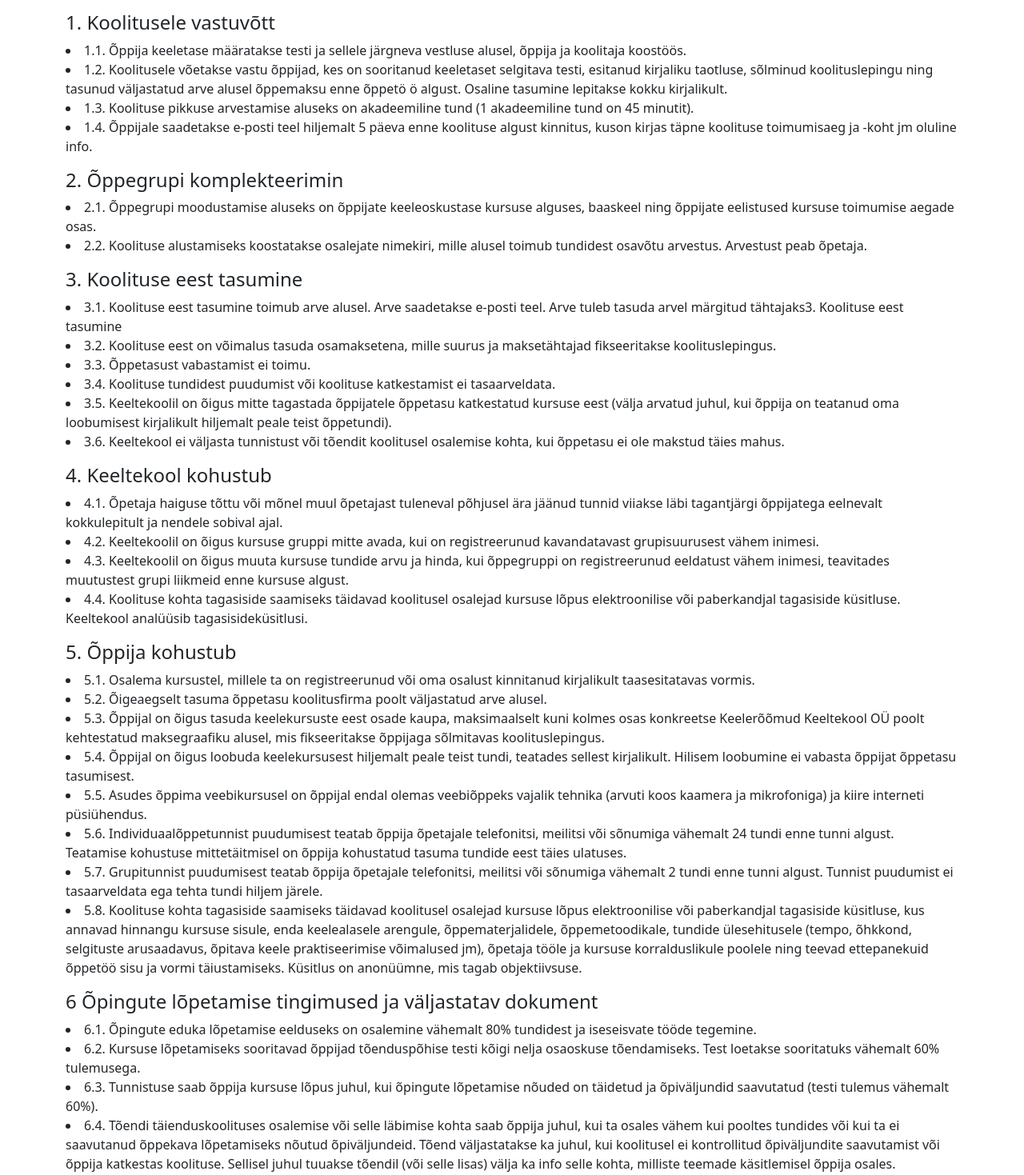
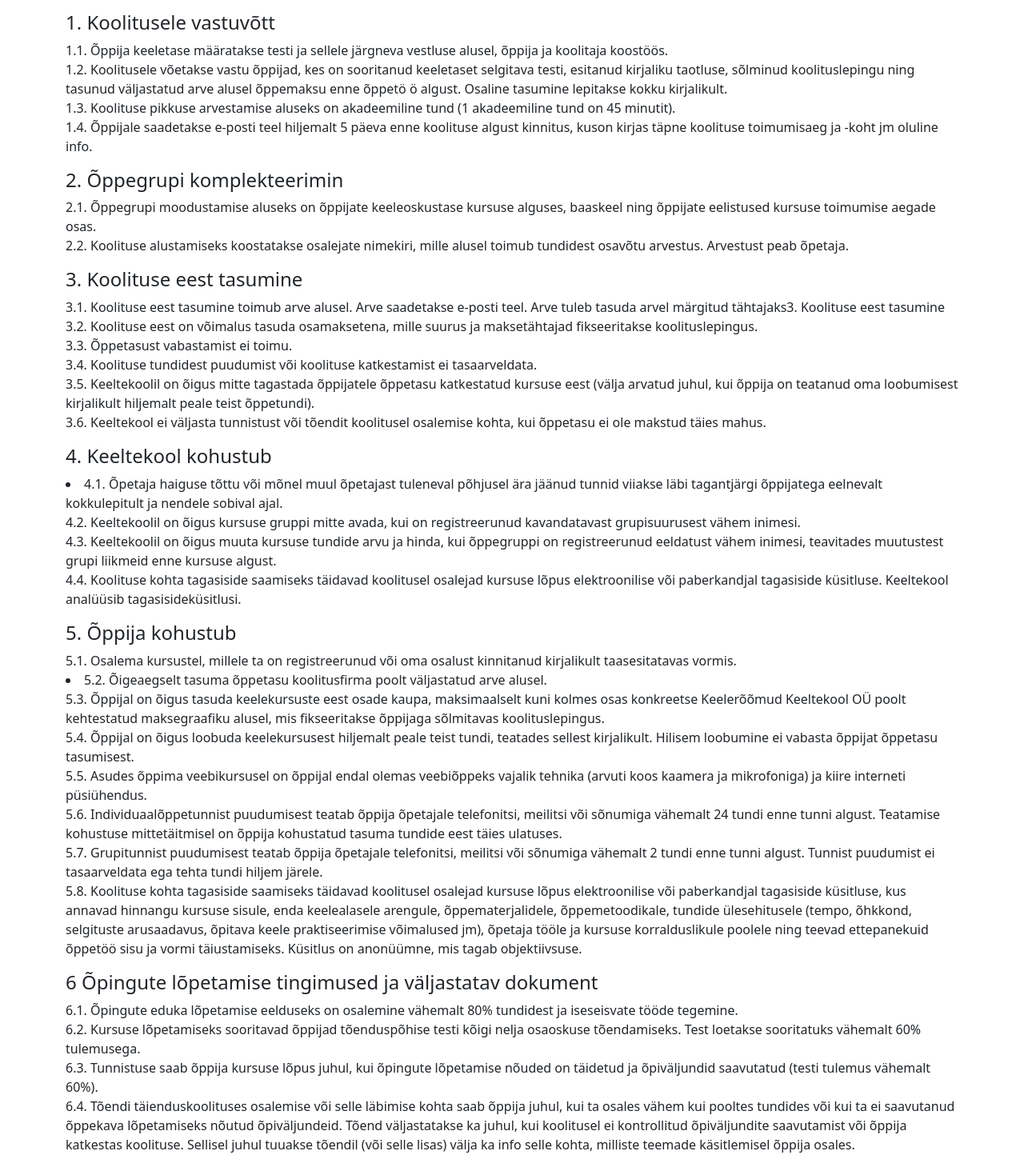
Before and after one commit to doyenify/mytutor, a React (Create React App) app: page /LearningEnv in a window 1280 px wide. Shown: the part 181-1650 px from the top of the page at 80% size. Built offline with nearby package versions, Linux system fonts and the light colour scheme.

Commit message:
downlaod change to est and rusd

```diff
--- a/src/components/Information/Curriculum.tsx
+++ b/src/components/Information/Curriculum.tsx
@@ -216,7 +216,7 @@ const Curriculum = () => {
         <div className='curri-header'>
       <div className="header-title mb-3"><h2>Eesti keele õppekava A1-tasemele</h2></div>
        <div className='download-btn'><a href="Eesti keele oppekava A1.docx" download="Eesti keele oppekava A1.docx">
-      <Button style={{backgroundColor:"#3F556B"}}>Selle dokumendi allalaadimine</Button>
+      <Button style={{backgroundColor:"#3F556B"}}>{t('Selle dokumendi allalaadimine')}</Button>
     </a>
     </div>
     </div>
--- a/src/components/Information/LearningEnv.tsx
+++ b/src/components/Information/LearningEnv.tsx
@@ -15,28 +15,28 @@ const LearningEnv = () => {
 
 <h4 className='mt-3'>{t('1. Koolitusele vastuvõtt')}</h4>
 
-  <li>
+<li className="listing-items">
   {t('1.1. Õppija keeletase määratakse testi ja sellele järgneva vestluse alusel, õppija ja koolitaja koostöös.')}
   </li>
-  <li>
+  <li className="listing-items">
   {t('1.2. Koolitusele võetakse vastu õppijad, kes on sooritanud keeletaset selgitava testi, esitanud kirjaliku taotluse, sõlminud koolituslepingu ning tasunud väljastatud arve alusel õppemaksu enne õppetö ö algust. Osaline tasumine lepitakse kokku kirjalikult.')}
   </li>
-  <li>
+  <li className="listing-items">
   {t('1.3. Koolituse pikkuse arvestamise aluseks on akadeemiline tund (1 akadeemiline tund on 45 minutit).')}
 
   </li>
-  <li>
+  <li className="listing-items">
   {t('1.4. Õppijale saadetakse e-posti teel hiljemalt 5 päeva enne koolituse algust kinnitus, kuson kirjas täpne koolituse toimumisaeg ja -koht jm oluline info.')}
   </li>
 
 
 <h4 className='mt-3'>{t('2. Õppegrupi komplekteerimin')}</h4>
 
-  <li>
+<li className="listing-items">
   {t('2.1. Õppegrupi moodustamise aluseks on õppijate keeleoskustase kursuse alguses, baaskeel ning õppijate eelistused kursuse toimumise aegade osas.')}
 
   </li>
-  <li>
+  <li className="listing-items">
   {t('2.2. Koolituse alustamiseks koostatakse osalejate nimekiri, mille alusel toimub tundidest osavõtu arvestus. Arvestust peab õpetaja.')}
 
   </li>
@@ -45,26 +45,26 @@ const LearningEnv = () => {
   <h4 className='mt-3'>{t('3. Koolituse eest tasumine')}</h4>
 
 
-  <li>
+  <li className="listing-items">
   {t('3.1. Koolituse eest tasumine toimub arve alusel. Arve saadetakse e-posti teel. Arve tuleb tasuda arvel märgitud tähtajaks3. Koolituse eest tasumine')}
 
   </li>
-  <li>
+  <li className="listing-items">
   {t('3.2. Koolituse eest on võimalus tasuda osamaksetena, mille suurus ja maksetähtajad fikseeritakse koolituslepingus.')}
   </li>
-  <li>
+  <li className="listing-items">
   {t('3.3. Õppetasust vabastamist ei toimu.')}
 
   </li>
-  <li>
+  <li className="listing-items">
   {t('3.4. Koolituse tundidest puudumist või koolituse katkestamist ei tasaarveldata.')}
 
   </li>
-  <li>
+  <li className="listing-items">
   {t('3.5. Keeltekoolil on õigus mitte tagastada õppijatele õppetasu katkestatud kursuse eest (välja arvatud juhul, kui õppija on teatanud oma loobumisest kirjalikult hiljemalt peale teist õppetundi).')}
 
   </li>
-  <li>
+  <li className="listing-items">
   {t('3.6. Keeltekool ei väljasta tunnistust või tõendit koolitusel osalemise kohta, kui õppetasu ei ole makstud täies mahus.')}
 
   </li>
@@ -74,21 +74,21 @@ const LearningEnv = () => {
   {t('4.1. Õpetaja haiguse tõttu või mõnel muul õpetajast tuleneval põhjusel ära jäänud tunnid viiakse läbi tagantjärgi õppijatega eelnevalt kokkulepitult ja nendele sobival ajal.')}
 
   </li>
-  <li>
+  <li className="listing-items">
   {t('4.2. Keeltekoolil on õigus kursuse gruppi mitte avada, kui on registreerunud kavandatavast grupisuurusest vähem inimesi.')}
 
   </li>
-  <li>
+  <li className="listing-items">
   {t('4.3. Keeltekoolil on õigus muuta kursuse tundide arvu ja hinda, kui õppegruppi on registreerunud eeldatust vähem inimesi, teavitades muutustest grupi liikmeid enne kursuse algust.')}
 
   </li>
-  <li>
+  <li className="listing-items">
   {t('4.4. Koolituse kohta tagasiside saamiseks täidavad koolitusel osalejad kursuse lõpus elektroonilise või paberkandjal tagasiside küsitluse. Keeltekool analüüsib tagasisideküsitlusi.')}
 
   </li>
 
   <h4 className='mt-3'> {t('5. Õppija kohustub')}</h4>
-  <li>
+  <li className="listing-items">
   {t('5.1. Osalema kursustel, millele ta on registreerunud või oma osalust kinnitanud kirjalikult taasesitatavas vormis.')}
 
   </li>
@@ -96,45 +96,45 @@ const LearningEnv = () => {
   {t('5.2. Õigeaegselt tasuma õppetasu koolitusfirma poolt väljastatud arve alusel.')}
 
   </li>
-  <li>
+  <li className="listing-items">
   {t('5.3. Õppijal on õigus tasuda keelekursuste eest osade kaupa, maksimaalselt kuni kolmes osas konkreetse Keelerõõmud Keeltekool OÜ poolt kehtestatud maksegraafiku alusel, mis fikseeritakse õppijaga sõlmitavas koolituslepingus.')}
 
   </li>
-  <li>
+  <li className="listing-items">
   {t('5.4. Õppijal on õigus loobuda keelekursusest hiljemalt  peale teist tundi, teatades sellest kirjalikult. Hilisem loobumine ei vabasta õppijat õppetasu tasumisest.')}
 
   </li>
-  <li>
+  <li className="listing-items">
   {t('5.5. Asudes õppima veebikursusel on õppijal endal olemas veebiõppeks vajalik tehnika (arvuti koos kaamera ja mikrofoniga) ja kiire interneti püsiühendus.')}
 
   </li>
-  <li>
+  <li className="listing-items">
   {t('5.6. Individuaalõppetunnist puudumisest teatab õppija õpetajale telefonitsi, meilitsi või sõnumiga vähemalt 24 tundi enne tunni algust. Teatamise kohustuse mittetäitmisel on õppija kohustatud tasuma tundide eest täies ulatuses.')}
 
   </li>
-  <li>
+  <li className="listing-items">
   {t('5.7. Grupitunnist puudumisest teatab õppija õpetajale telefonitsi, meilitsi või sõnumiga vähemalt 2 tundi enne tunni algust. Tunnist puudumist ei tasaarveldata ega tehta tundi hiljem järele.')}
 
   </li>
-  <li>
+  <li className="listing-items">
   {t('5.8. Koolituse kohta tagasiside saamiseks täidavad koolitusel osalejad kursuse lõpus elektroonilise või paberkandjal tagasiside küsitluse, kus annavad hinnangu kursuse sisule, enda keelealasele arengule, õppematerjalidele, õppemetoodikale, tundide ülesehitusele (tempo, õhkkond, selgituste arusaadavus, õpitava keele praktiseerimise võimalused jm), õpetaja tööle ja kursuse korralduslikule poolele ning teevad ettepanekuid õppetöö sisu ja vormi täiustamiseks. Küsitlus on anonüümne, mis tagab objektiivsuse.')}
 
   </li>
 
   <h4 className='mt-3'> {t('6 Õpingute lõpetamise tingimused ja väljastatav dokument')}</h4>
-        <li>
+  <li className="listing-items">
         {t('6.1. Õpingute eduka lõpetamise eelduseks on osalemine vähemalt 80% tundidest ja iseseisvate tööde tegemine.')}
 
         </li>
-        <li>
+        <li className="listing-items">
         {t('6.2. Kursuse lõpetamiseks sooritavad õppijad tõenduspõhise testi kõigi nelja osaoskuse tõendamiseks. Test loetakse sooritatuks vähemalt 60% tulemusega.')}
 
         </li>
-        <li>
+        <li className="listing-items">
         {t('6.3. Tunnistuse saab õppija kursuse lõpus juhul, kui õpingute lõpetamise nõuded on täidetud ja õpiväljundid saavutatud (testi tulemus vähemalt 60%).')}
 
         </li>
-        <li>
+        <li className="listing-items">
           {t('6.4. Tõendi täienduskoolituses osalemise või selle läbimise kohta saab õppija juhul, kui ta osales vähem kui pooltes tundides või kui ta ei saavutanud õppekava lõpetamiseks nõutud õpiväljundeid. Tõend väljastatakse ka juhul, kui koolitusel ei kontrollitud õpiväljundite saavutamist või õppija katkestas koolituse. Sellisel juhul tuuakse tõendil (või selle lisas) välja ka info selle kohta, milliste teemade käsitlemisel õppija osales.')}
 
         </li>
--- a/src/locales/ee/translationee.json
+++ b/src/locales/ee/translationee.json
@@ -1,4 +1,6 @@
 {
+
+  "Selle dokumendi allalaadimine": "Selle dokumendi allalaadimine",
     "Võta meiega ühendust": "Võta meiega ühendust",
     "Aadress": "Aadress",
     "E-posti aadress": "E-posti aadress",
--- a/src/locales/gb/translation.json
+++ b/src/locales/gb/translation.json
@@ -1,6 +1,6 @@
 {
 
-
+  "Selle dokumendi allalaadimine": "Download this document",
 
 
     "Võta meiega ühendust": "Get in Touch With Us",
--- a/src/locales/ru/translation.json
+++ b/src/locales/ru/translation.json
@@ -1,4 +1,6 @@
 {
+  "Selle dokumendi allalaadimine": "Скачать этот документ",
+
     "Võta meiega ühendust": "Свяжитесь с нами",
     "Aadress": "Адрес",
     "E-posti aadress": "Адрес электронной почты",
```
